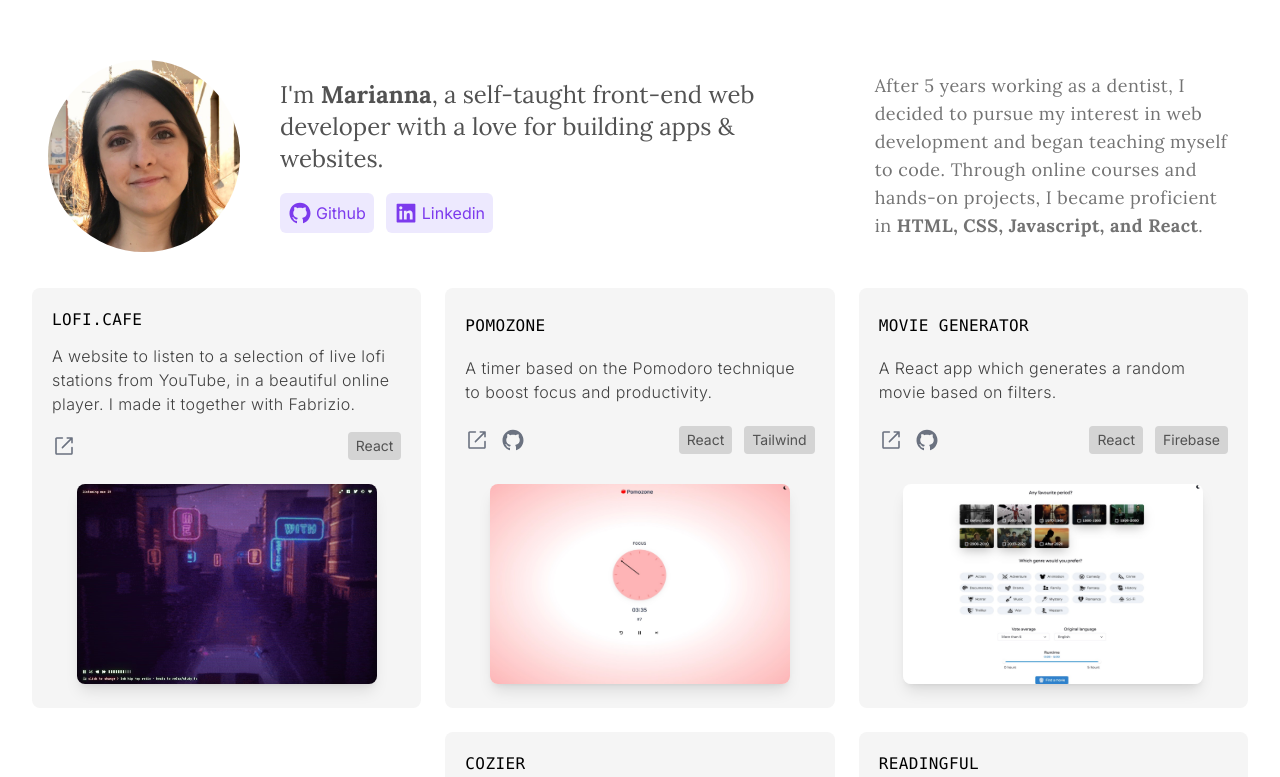
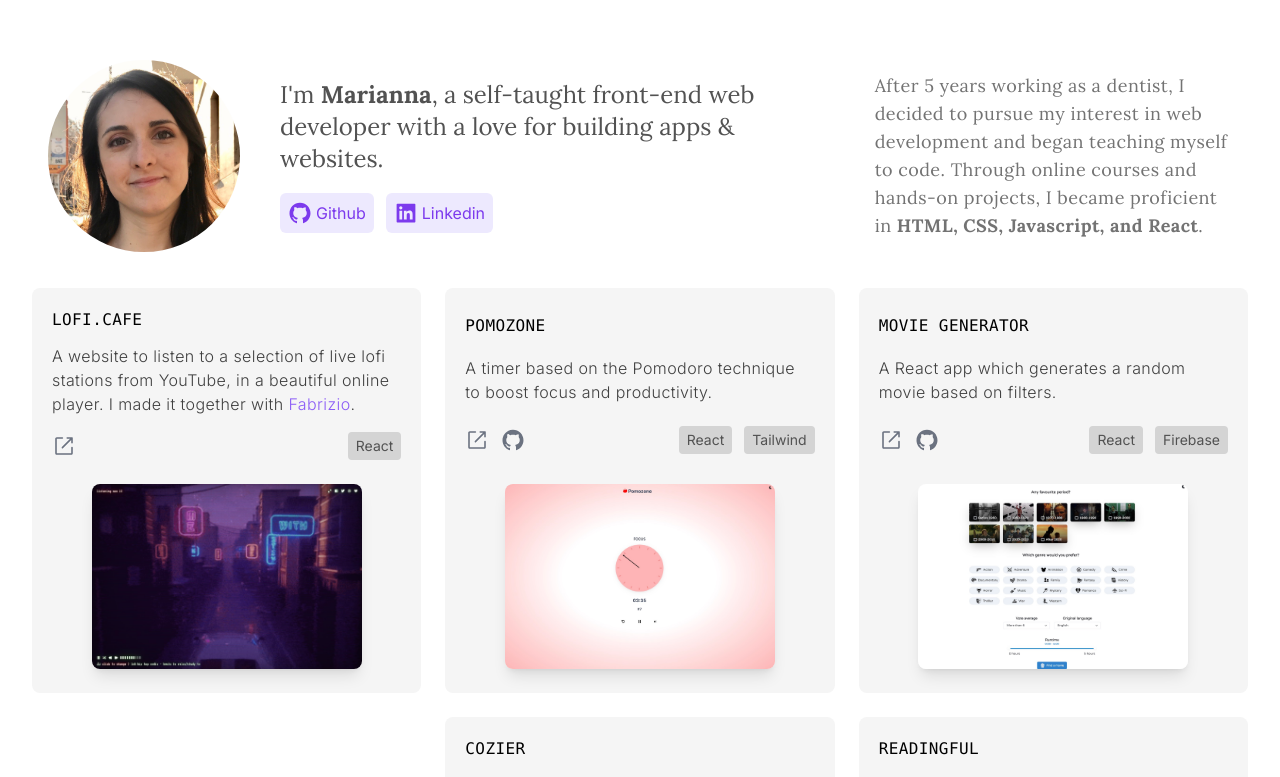
Before and after one commit to maridivi/new-personal-portfolio, a Next.js app: page / in a window 1280 px wide. Shown: the top 777 px of the page. Built offline with nearby package versions, Linux system fonts and the light colour scheme.

Commit message:
Add link to lofi.cafe description

```diff
--- a/src/components/LofiCafe.tsx
+++ b/src/components/LofiCafe.tsx
@@ -4,9 +4,20 @@ export default function LofiCafe() {
   return (
     <ProjectCard
       title="lofi.cafe"
-      description="A website to listen to a selection of live lofi stations from YouTube,
-          in a beautiful online player. I
-          made it together with Fabrizio."
+      description={
+        <>
+          A website to listen to a selection of live lofi stations from YouTube,
+          in a beautiful online player. I made it together with{" "}
+          <a
+            href="https://www.fabrizio.so/"
+            className="text-violet-500"
+            target="_blank"
+          >
+            Fabrizio
+          </a>
+          .
+        </>
+      }
       alt="lofi-cafe"
       src="/images/lofi.jpg"
       projectLink="https://www.lofi.cafe/"
--- a/src/components/ui/ProjectCard.tsx
+++ b/src/components/ui/ProjectCard.tsx
@@ -7,9 +7,11 @@ import Image from "next/image";
 import ButtonA from "./ButtonA";
 import H2 from "./H2";
 
+import cn from "@/utils/cn";
+
 export type ProjectCardProps = {
   title?: string;
-  description?: string;
+  description?: string | React.ReactNode;
   alt: string;
   src: string;
   repo?: string;
@@ -20,7 +22,7 @@ export type ProjectCardProps = {
 export default function ProjectCard(props: ProjectCardProps) {
   const { title, description, alt, src, repo, projectLink, techList } = props;
   return (
-    <Card vertical align="center">
+    <Card vertical align="center" className="group">
       <Stack vertical className=" items-stretch justify-evenly h-full">
         <H2 className="font-mono uppercase">{title}</H2>
         <P1>{description}</P1>
@@ -52,7 +54,16 @@ export default function ProjectCard(props: ProjectCardProps) {
         </Stack>
       </Stack>
 
-      <div className=" relative w-[400px] h-[270px] sm:w-[300px] sm:h-[200px] overflow-hidden shrink-0 shadow-lg rounded-lg ">
+      <div
+        className={cn(
+          "relative w-[300px] h-[200px]",
+          "sm:w-[250px] sm:h-[170px]",
+          "md:w-[300px] md:h-[200px]",
+          "lg:w-[270px] lg:h-[185px]",
+          "overflow-hidden shrink-0 shadow-lg rounded-lg ",
+          "transition-transform group-hover:scale-105"
+        )}
+      >
         <Image alt={alt} src={src} fill />
       </div>
     </Card>
```
